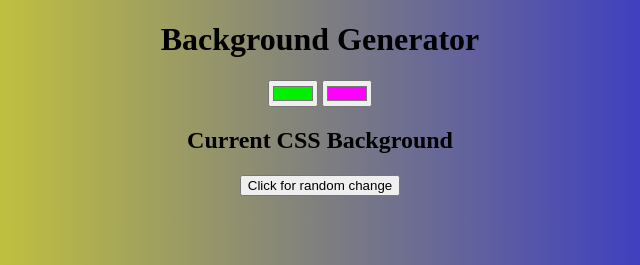
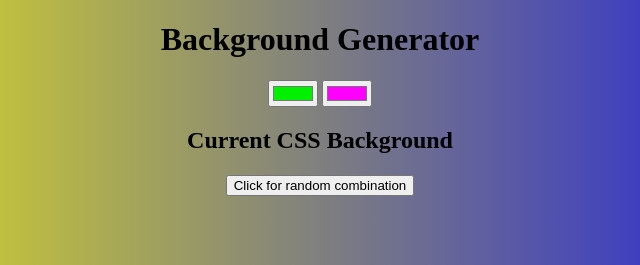
Before and after one commit to xXSmaliiXx/background-generator, a plain HTML site: page index.html in a window 1280 px wide. Shown: the top 265 px of the page, 320-960 px from the left. Drawn offline with Linux system fonts and the light colour scheme.

Commit message:
Changing text in h4

```diff
--- a/index.html
+++ b/index.html
@@ -22,7 +22,7 @@
     <h3 id="hex1-text"></h3>
     <h3 id="hex2-text"></h3>
 
-    <h4><button id="random">Click for random change</button></h4>
+    <h4><button id="random">Click for random combination</button></h4>
     <script type="text/javascript" src="script.js"></script>
 </body>
 
```
